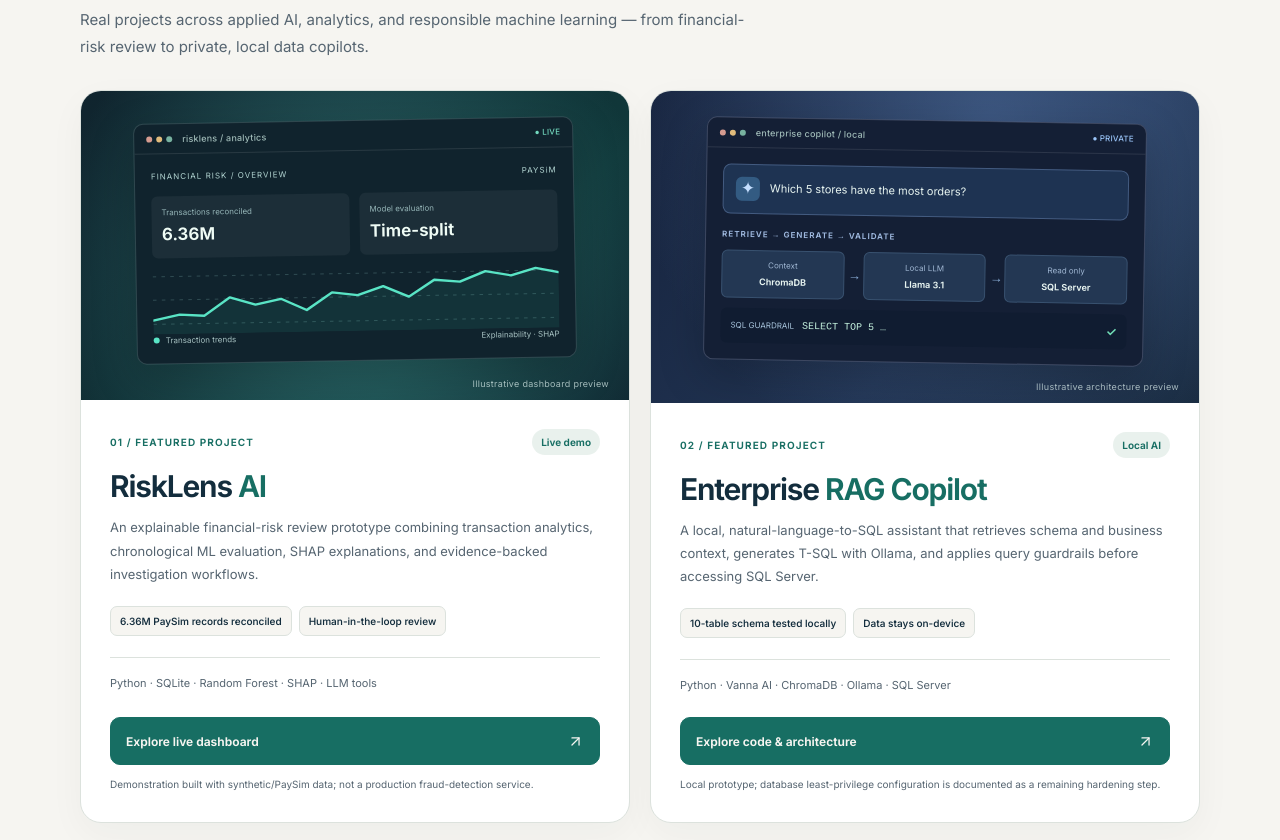
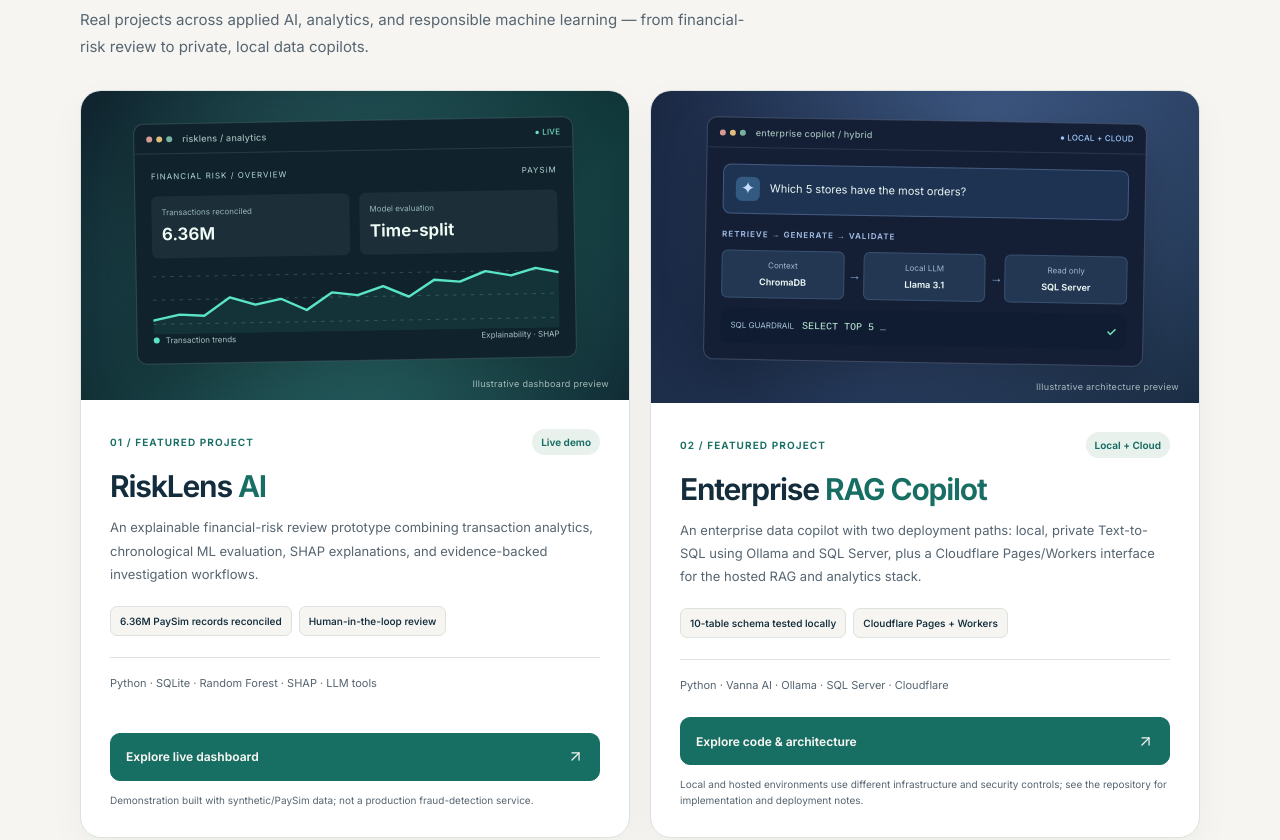
Before and after one commit to kahledawad2019-netizen/personal-portfolio, a plain HTML site: page index.html in a window 1280 px wide. Shown: the part 800-1640 px from the top of the page. Drawn offline with Linux system fonts and the light colour scheme.

Commit message:
fix: reflect both Cloudflare-hosted and local Enterprise RAG variants

```diff
--- a/index.html
+++ b/index.html
@@ -144,8 +144,8 @@
             <div class="visual-window">
               <div class="visual-window-top">
                 <div class="window-dots"><i></i><i></i><i></i></div>
-                <span>enterprise copilot / local</span>
-                <span class="window-indicator">● private</span>
+                <span>enterprise copilot / hybrid</span>
+                <span class="window-indicator">● local + cloud</span>
               </div>
               <div class="rag-window-content">
                 <div class="rag-question"><span class="rag-question-dot">✦</span><span>Which 5 stores have the most orders?</span></div>
@@ -165,19 +165,19 @@
           <div class="featured-body">
             <div class="featured-topline">
               <span class="featured-number">02 / FEATURED PROJECT</span>
-              <span class="featured-label featured-label--local">Local AI</span>
+              <span class="featured-label featured-label--local">Local + Cloud</span>
             </div>
             <h3>Enterprise <span>RAG Copilot</span></h3>
-            <p class="featured-description">A local, natural-language-to-SQL assistant that retrieves schema and business context, generates T-SQL with Ollama, and applies query guardrails before accessing SQL Server.</p>
+            <p class="featured-description">An enterprise data copilot with two deployment paths: local, private Text-to-SQL using Ollama and SQL Server, plus a Cloudflare Pages/Workers interface for the hosted RAG and analytics stack.</p>
             <div class="feature-evidence">
               <span>10-table schema tested locally</span>
-              <span>Data stays on-device</span>
+              <span>Cloudflare Pages + Workers</span>
             </div>
-            <p class="featured-stack">Python · Vanna AI · ChromaDB · Ollama · SQL Server</p>
+            <p class="featured-stack">Python · Vanna AI · Ollama · SQL Server · Cloudflare</p>
             <div class="featured-actions">
               <a class="featured-action featured-action--primary" href="https://github.com/kahledawad2019-netizen/enterprise-rag-copilot" target="_blank" rel="noopener noreferrer">Explore code &amp; architecture <svg class="icon" aria-hidden="true"><use href="assets/icons.svg#arrow-up-right"></use></svg><span class="sr-only"> (opens in a new tab)</span></a>
             </div>
-            <p class="featured-disclaimer">Local prototype; database least-privilege configuration is documented as a remaining hardening step.</p>
+            <p class="featured-disclaimer">Local and hosted environments use different infrastructure and security controls; see the repository for implementation and deployment notes.</p>
           </div>
         </article>
       </div>
```
